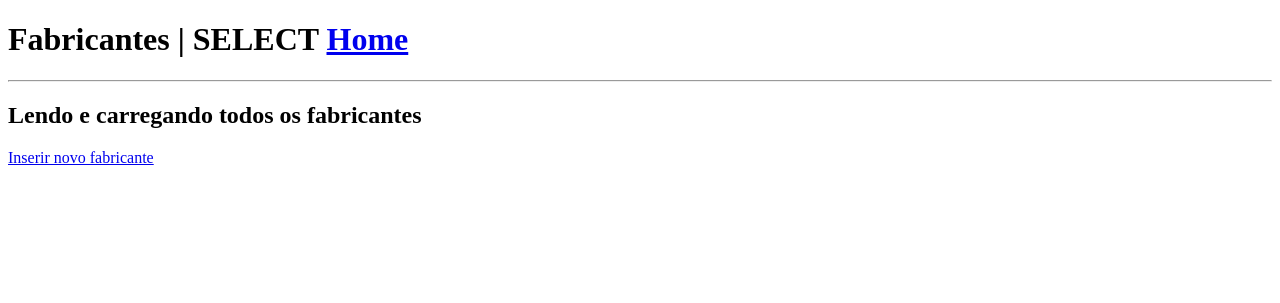
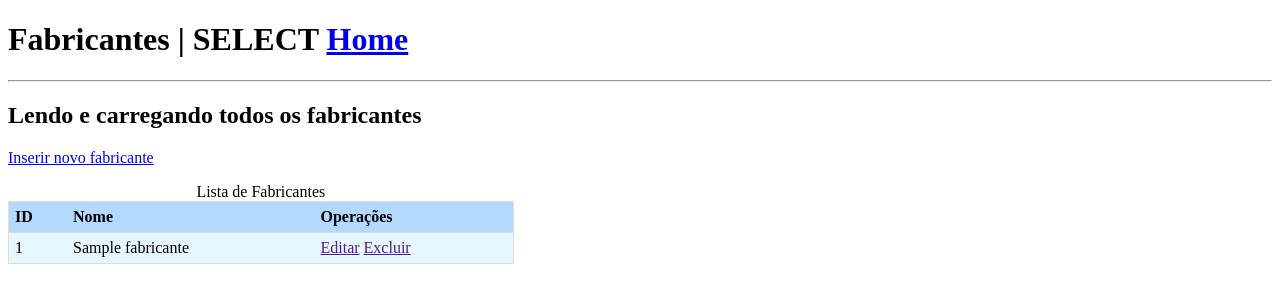
Before and after one commit to 77bueno/exemplo-crud-php, a PHP site: page /fabricantes/visualizar.php in a window 1280 px wide. Shown: the top 303 px of the page. Run offline with PHP 8.4, Linux system fonts and the light colour scheme; tables that the repository leaves empty or names only in its code hold one stand-in row (values such as "Sample post").

Commit message:
exercicio tabela com dados do banco de dados

```diff
--- a/fabricantes/visualizar.php
+++ b/fabricantes/visualizar.php
@@ -1,9 +1,47 @@
+<?php
+/* Importando as funções de manipulação de fabricantes */
+require_once "../src/funcoes-fabricantes.php";
+
+/* Guardando o retorno/resultado da função lerFabricantes */
+$listaDeFabricantes = lerFabricantes($conexao);
+?>
 <!DOCTYPE html>
 <html lang="pt-br">
 <head>
     <meta charset="UTF-8">
     <meta name="viewport" content="width=device-width, initial-scale=1.0">
     <title>Fabricantes - Visualização</title>
+    <style>
+        /* Estilos para a tabela */
+        .styled-table {
+            width: 40%; /* Largura da tabela */
+            border-collapse: collapse;
+            border: 1px solid #ddd;
+            background-color: #e6f7ff;
+        }
+
+        /* Estilos para as células do cabeçalho */
+        .styled-table th {
+            padding: 6px; /* Reduzindo o preenchimento */
+            font-size: 16px; /* Reduzindo o tamanho da fonte */
+            text-align: left;
+            background-color: #b3d9ff;
+            border-bottom: 1px solid #ddd;
+        }
+
+        /* Estilos para as células normais */
+        .styled-table td {
+            padding: 6px; /* Reduzindo o preenchimento */
+            font-size: 16px; /* Reduzindo o tamanho da fonte */
+            text-align: left;
+            border-bottom: 1px solid #ddd;
+        }
+
+        /* Estilos para realçar as linhas ao passar o mouse */
+        .styled-table tr:hover {
+            background-color: #cce0ff;
+        }
+    </style>
 </head>
 <body>
     <h1>Fabricantes | SELECT
@@ -14,5 +52,29 @@
     <h2>Lendo e carregando todos os fabricantes</h2>
 
     <p><a href="inserir.php">Inserir novo fabricante</a></p>
+
+    <table  class="styled-table">
+        <caption>Lista de Fabricantes</caption>
+        <thead>
+            <tr>
+                <th>ID</th>
+                <th>Nome</th>
+                <th>Operações</th>
+            </tr>
+        </thead>
+<?php
+    foreach ($listaDeFabricantes as $fabricante) {
+?>
+        <tbody>
+            <tr>
+                <td><?=$fabricante['id']?></td>
+                <td><?=$fabricante['nome']?></td>
+                <td><a href="">Editar</a> <a href="">Excluir</a></td>
+            </tr>
+        </tbody>
+<?php
+}
+?>
+    </table>
 </body>
 </html>
--- a/index.php
+++ b/index.php
@@ -13,7 +13,7 @@
     <hr>
     <h2>Escolha o que deseja gerenciar:</h2>
     <ul>
-        <li><a href="">Fabricantes</a></li>
+        <li><a href="/fabricantes/visualizar.php">Fabricantes</a></li>
         <li><a href="">Produtos</a></li>
     </ul>
 </body>
--- a/src/funcoes-fabricantes.php
+++ b/src/funcoes-fabricantes.php
@@ -28,5 +28,5 @@ function lerFabricantes( PDO $conexao ){
 }
 
 // Teste
-$dados = lerFabricantes($conexao);
-var_dump($dados);
+// $dados = lerFabricantes($conexao);
+// var_dump($dados);
```
